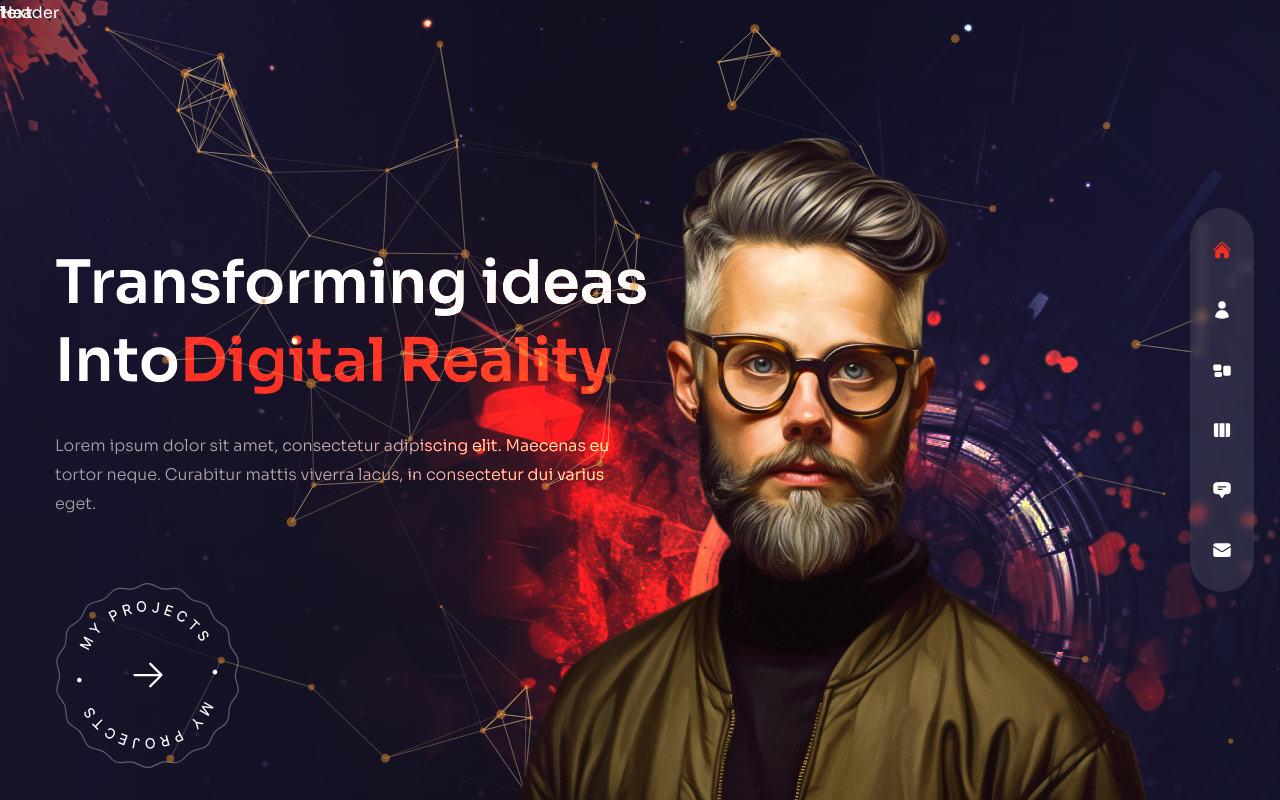
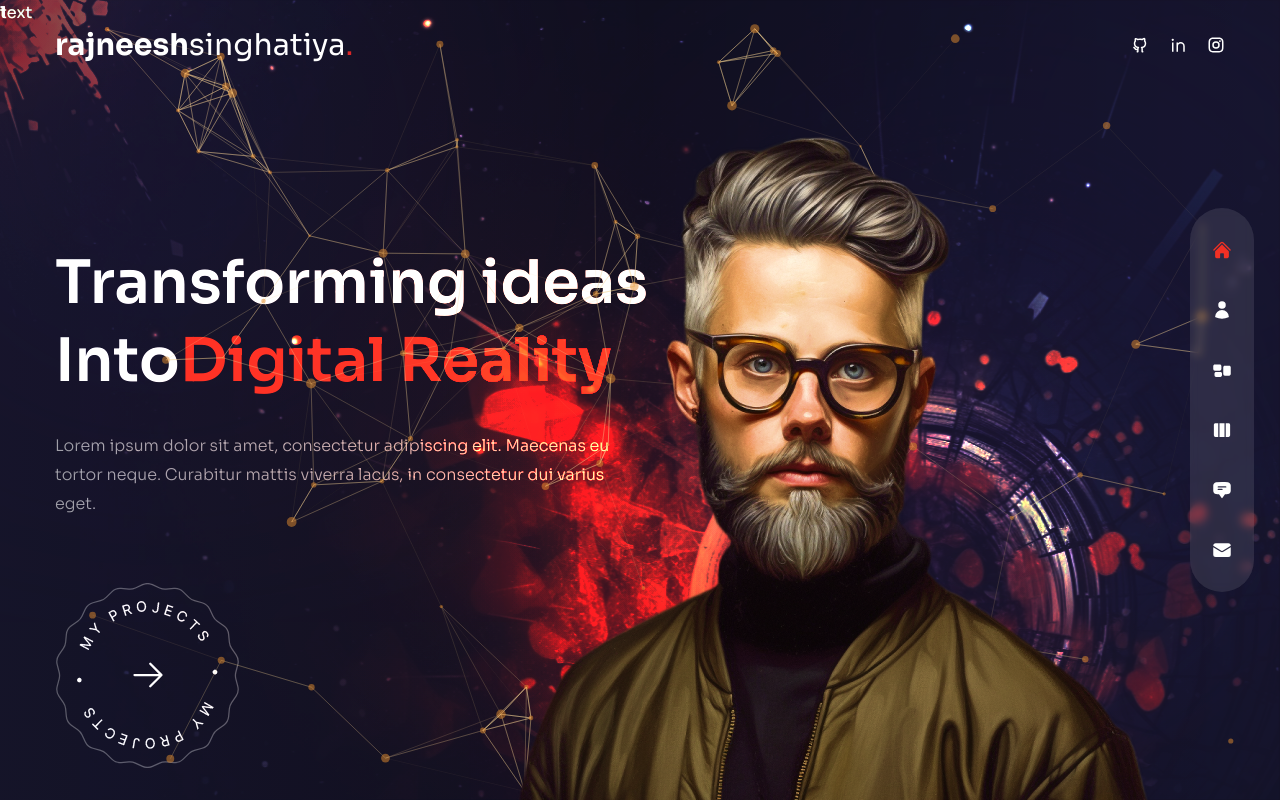
Before and after one commit to rajneesh304/portfolio, a Next.js app: page / in a window 1280 px wide. Built offline with nearby package versions, Linux system fonts and the light colour scheme.

Commit message:
created header and socials

```diff
--- a/components/Header.js
+++ b/components/Header.js
@@ -1,8 +1,25 @@
+import Image from "next/image";
+import Link from "next/link";
+
+// components
+import Socials from '../components/Socials'
+
 const Header = () => {
   return <header
-    className="absolute z-30 w-full"
+    className="absolute z-30 w-full flex items-center px-16 xl:px-0 xl:h-[90px] "
   >
-    Header
+    <div className="container mx-auto">
+      <div className="flex flex-col lg:flex-row justify-between items-center gap-y-6 py-8 ">
+        {/* logo */}
+        <Link href={''}>
+          <div className="text-3xl">
+            <strong>rajneesh</strong>singhatiya<span className="text-red-600">.</span>
+          </div>
+        </Link>
+        {/* social */}
+        <Socials />
+      </div>
+    </div>
   </header>;
 };
 
--- a/components/Socials.js
+++ b/components/Socials.js
@@ -1,5 +1,22 @@
+
+import Link from 'next/link';
+import { RiLinkedinLine, RiGithubLine, RiInstagramLine } from 'react-icons/ri'
+
 const Socials = () => {
-  return <div>Socials</div>;
+  return <div className='flex items-center gap-x-5 text-lg'>
+    <Link href={'/'}
+      className='hover:text-accent transition-all duration-300'>
+      <RiGithubLine />
+    </Link>
+    <Link href={'/'}
+      className='hover:text-accent transition-all duration-300'>
+      <RiLinkedinLine />
+    </Link>
+    <Link href={'/'}
+      className='hover:text-accent transition-all duration-300'>
+      <RiInstagramLine />
+    </Link>
+  </div>;
 };
 
 export default Socials;
```
